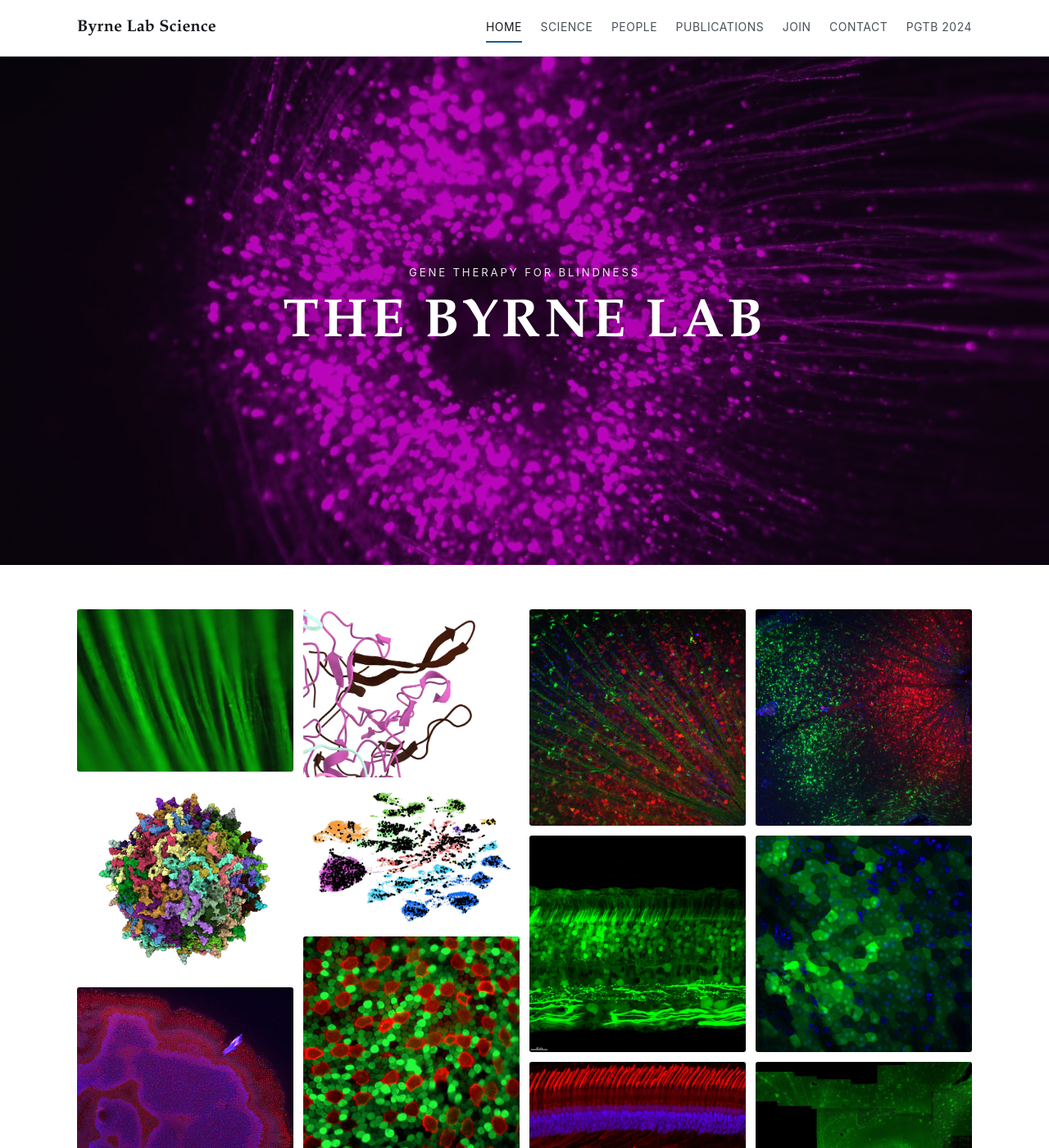
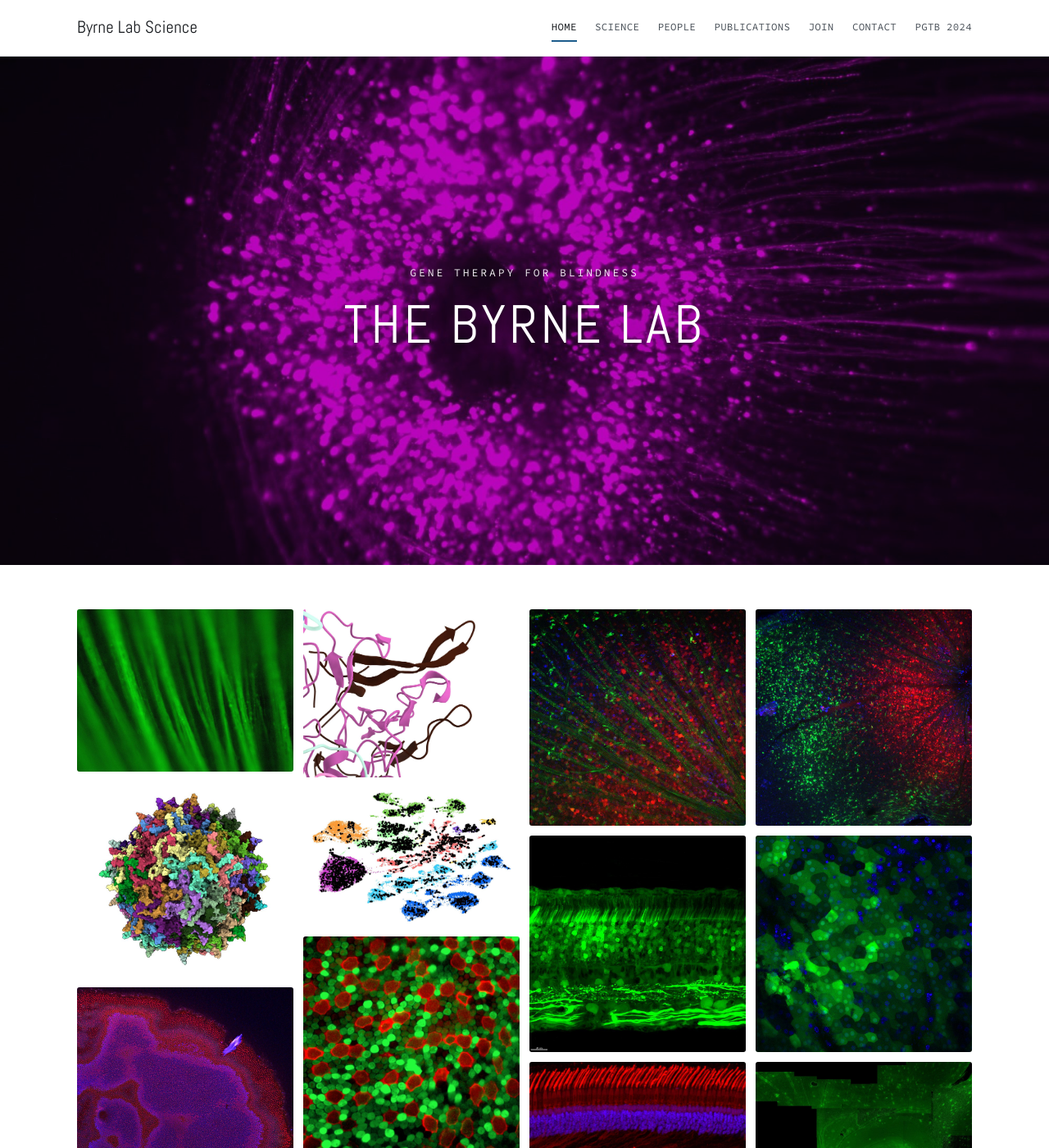
Before and after one commit to ByrneLab/byrnelab.github.io, a Jekyll site: the page built from index.html, in a window 1280 px wide and 1400 px high. Shown: the whole window at 82% size. Built offline with Jekyll 4.4.1, drawn with Linux system fonts in a browser that asks for light colours.

Commit message:
Match Squarespace typography: Abel headings, Source Code Pro body

```diff
--- a/_layouts/default.html
+++ b/_layouts/default.html
@@ -16,6 +16,18 @@
 
   <link rel="canonical" href="{{ page.url | absolute_url }}">
   <link rel="icon" href="{{ '/assets/favicon.svg' | relative_url }}" type="image/svg+xml">
+
+  {% comment %}
+    Abel (headings) and Source Code Pro (body) — the same pair the Squarespace
+    site used. Both are SIL Open Font License, served from Google Fonts.
+    Abel has one weight only; Source Code Pro loads 400, 600 and italic.
+    `display=swap` renders fallback text immediately rather than blocking.
+  {% endcomment %}
+  <link rel="preconnect" href="https://fonts.googleapis.com">
+  <link rel="preconnect" href="https://fonts.gstatic.com" crossorigin>
+  <link rel="stylesheet"
+        href="https://fonts.googleapis.com/css2?family=Abel&family=Source+Code+Pro:ital,wght@0,400;0,600;1,400&display=swap">
+
   <link rel="stylesheet" href="{{ '/assets/css/style.css' | relative_url }}">
 </head>
 <body>
--- a/assets/css/style.scss
+++ b/assets/css/style.scss
@@ -15,8 +15,12 @@
   --accent:     #1c5c8c;
   --accent-dk:  #12405f;
 
-  --serif: "Iowan Old Style", "Palatino Linotype", Palatino, Georgia, "Times New Roman", serif;
-  --sans:  -apple-system, BlinkMacSystemFont, "Segoe UI", Roboto, "Helvetica Neue", Arial, sans-serif;
+  /* Matches the Squarespace site: Abel for headings, Source Code Pro for body.
+     Both are Google Fonts under the SIL Open Font License.
+     Abel ships a single weight (400) — never set font-weight above 400 on it,
+     or the browser synthesises a distorted faux-bold. */
+  --display: "Abel", "Oswald", "Arial Narrow", sans-serif;
+  --body: "Source Code Pro", ui-monospace, "SFMono-Regular", Menlo, Consolas, monospace;
 
   --wrap: 1140px;
   --gut: 1.5rem;
@@ -33,9 +37,11 @@ body {
   margin: 0;
   background: var(--bg);
   color: var(--ink);
-  font-family: var(--sans);
-  font-size: 17px;
-  line-height: 1.65;
+  font-family: var(--body);
+  /* Source Code Pro is monospace and runs noticeably wider than a proportional
+     face, so 16px here reads about the same measure as 17px would elsewhere. */
+  font-size: 16px;
+  line-height: 1.7;
   -webkit-font-smoothing: antialiased;
 }
 
@@ -45,8 +51,8 @@ a { color: var(--accent); text-decoration-thickness: 1px; text-underline-offset:
 a:hover { color: var(--accent-dk); }
 
 h1, h2, h3, h4 {
-  font-family: var(--serif);
-  font-weight: 600;
+  font-family: var(--display);
+  font-weight: 400;
   line-height: 1.2;
   color: var(--ink);
   margin: 0 0 .6em;
@@ -96,9 +102,9 @@ h1, h2, h3, h4 {
 }
 
 .site-title {
-  font-family: var(--serif);
-  font-size: 1.24rem;
-  font-weight: 600;
+  font-family: var(--display);
+  font-size: 1.3rem;
+  font-weight: 400;
   letter-spacing: .01em;
   color: var(--ink);
   text-decoration: none;
@@ -115,8 +121,10 @@ h1, h2, h3, h4 {
 .site-nav a {
   color: var(--ink-soft);
   text-decoration: none;
-  font-size: .87rem;
-  letter-spacing: .04em;
+  /* Seven uppercase monospace items is a wide nav — hold the size down so it
+     stays on one row on a laptop. */
+  font-size: .78rem;
+  letter-spacing: .02em;
   text-transform: uppercase;
   padding: .35rem 0;
   border-bottom: 2px solid transparent;
@@ -216,12 +224,13 @@ h1, h2, h3, h4 {
 }
 
 .lede {
-  font-size: 1.14rem;
+  font-size: 1.08rem;
   color: var(--ink-soft);
-  max-width: 68ch;
+  max-width: 60ch;
 }
 
-.prose { max-width: 72ch; }
+/* `ch` is wider in a monospace face, so fewer of them gives the same measure. */
+.prose { max-width: 62ch; }
 .prose p { margin: 0 0 1.15rem; }
 
 /* ============================================================
@@ -337,7 +346,7 @@ h1, h2, h3, h4 {
   display: flex;
   align-items: center;
   justify-content: center;
-  font-family: var(--serif);
+  font-family: var(--display);
   font-size: 1.9rem;
   color: var(--ink-mute);
   background: var(--rule);
@@ -345,9 +354,9 @@ h1, h2, h3, h4 {
 }
 
 .person-name {
-  font-family: var(--serif);
-  font-size: 1.03rem;
-  font-weight: 600;
+  font-family: var(--display);
+  font-size: 1.08rem;
+  font-weight: 400;
   margin: 0 0 .15rem;
 }
 
@@ -387,7 +396,7 @@ h1, h2, h3, h4 {
 }
 
 .pub-year {
-  font-family: var(--serif);
+  font-family: var(--display);
   font-size: 1.05rem;
   color: var(--ink-mute);
   font-variant-numeric: tabular-nums;
@@ -489,7 +498,7 @@ h1, h2, h3, h4 {
   flex-wrap: wrap;
 }
 
-.footer-lab { font-family: var(--serif); font-weight: 600; margin: 0 0 .3rem; }
+.footer-lab { font-family: var(--display); font-weight: 400; font-size: 1.05rem; margin: 0 0 .3rem; }
 .footer-address { margin: 0; color: var(--ink-soft); }
 .footer-social { display: flex; gap: 1.1rem; align-items: flex-start; }
 
```
